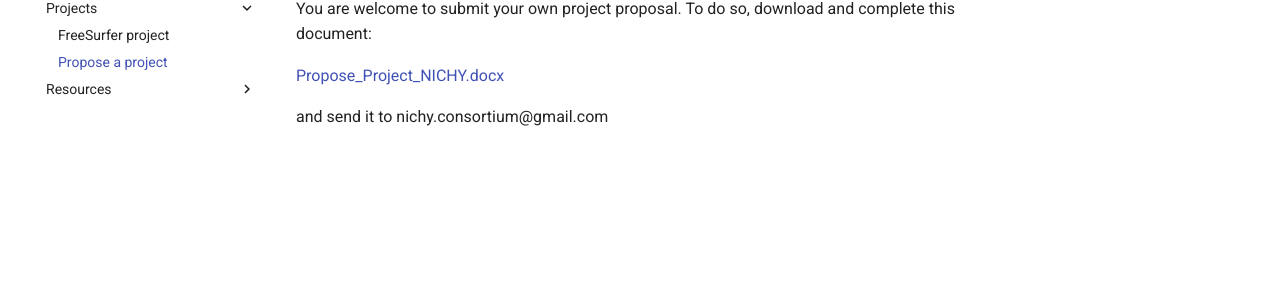
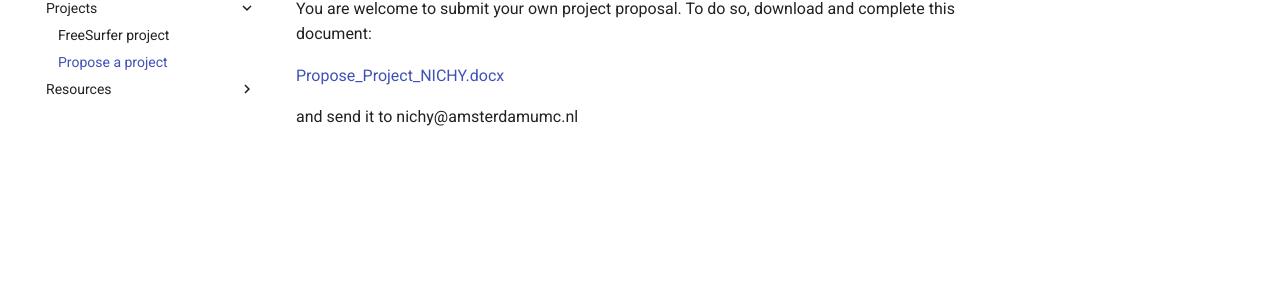
Before and after one commit to nichy-consortium/nichy, an MkDocs documentation site: the page built from docs/projects/propose_a_project.md, in a window 1280 px wide. Shown: the part 184-484 px from the top of the page. Built offline with MkDocs 1.6.1 and Material for MkDocs 9.7.7, drawn with Linux system fonts in a browser that asks for light colours.

Commit message:
Update email address for project proposals

```diff
--- a/docs/projects/propose_a_project.md
+++ b/docs/projects/propose_a_project.md
@@ -4,4 +4,4 @@ You are welcome to submit your own project proposal. To do so, download and comp
 
 [Propose_Project_NICHY.docx](https://github.com/user-attachments/files/22771177/Propose_Project_NICHY.docx)
 
-and send it to nichy.consortium@gmail.com
+and send it to nichy@amsterdamumc.nl
```
